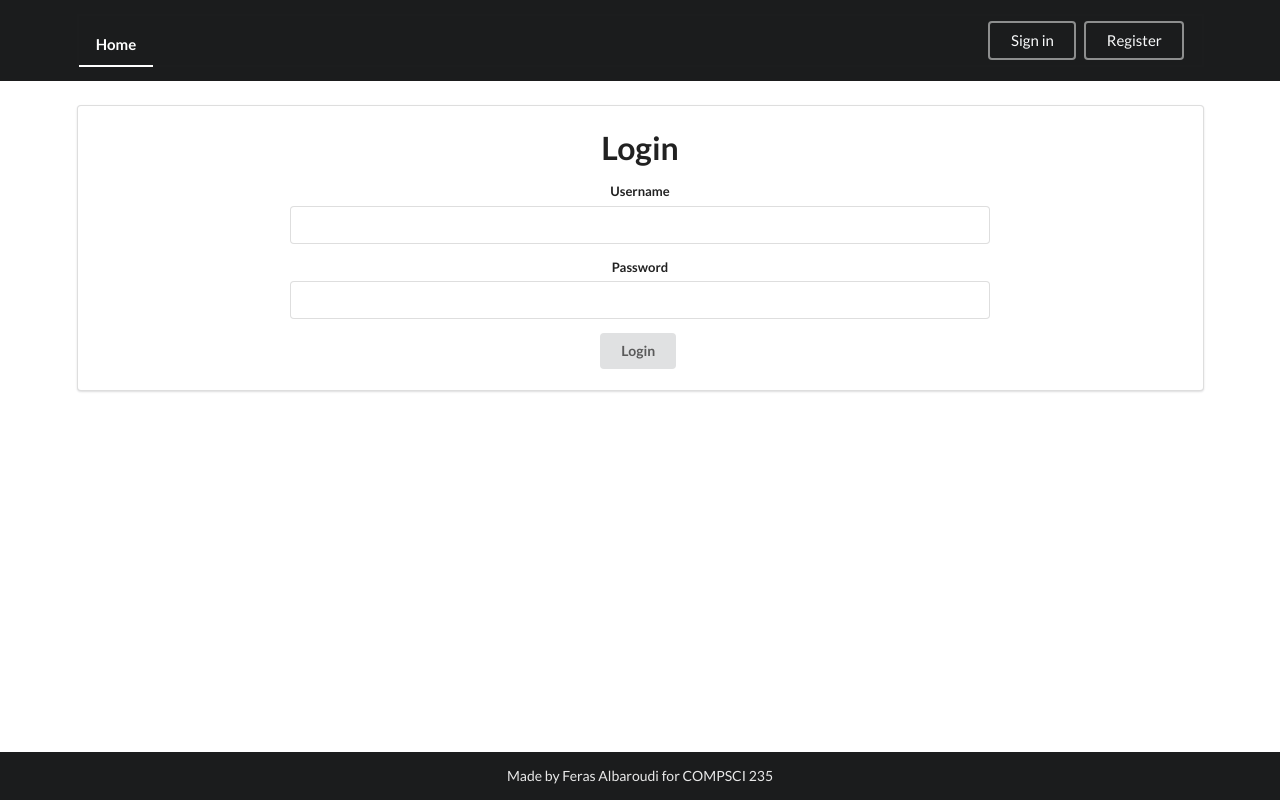
After one commit to NeedsSoySauce/MyMovieList, a Flask app: page /signin in a window 1280 px wide. The commit adds this page. Run offline with Flask 2, Linux system fonts and the light colour scheme.

Commit message:
Setup auth page layout

```diff
--- a/movie/__init__.py
+++ b/movie/__init__.py
@@ -44,6 +44,9 @@ def create_app(test_config=None):
         from .movie import movie
         app.register_blueprint(movie.movie_blueprint)
 
+        from .auth import auth
+        app.register_blueprint(auth.auth_blueprint)
+
         app.register_error_handler(404, page_not_found)
 
     return app
--- a/movie/authentication/authentication.py
+++ b/movie/auth/auth.py
@@ -8,19 +8,18 @@ from password_validator import PasswordValidator
 
 from functools import wraps
 
-import movie.utilities.utilities as utilities
-import movie.authentication.services as services
+import movie.auth.services as services
 import movie.adapters.repository as repo
 
 # Configure Blueprint.
-authentication_blueprint = Blueprint(
-    'authentication_bp', __name__, url_prefix='/authentication')
+auth_blueprint = Blueprint(
+    'auth_bp', __name__)
 
 
-@authentication_blueprint.route('/register', methods=['GET', 'POST'])
+@auth_blueprint.route('/register', methods=['GET', 'POST'])
 def register():
     form = RegistrationForm()
-    username_not_unique = None
+    is_username_unique = None
 
     if form.validate_on_submit():
         # Successful POST, i.e. the username and password have passed validation checking.
@@ -29,24 +28,22 @@ def register():
             services.add_user(form.username.data, form.password.data, repo.repo_instance)
 
             # All is well, redirect the user to the login page.
-            return redirect(url_for('authentication_bp.login'))
+            return redirect(url_for('auth_bp.login'))
         except services.NameNotUniqueException:
-            username_not_unique = 'Your username is already taken - please supply another'
+            is_username_unique = 'Your username is already taken - please supply another'
 
     # For a GET or a failed POST request, return the Registration Web page.
     return render_template(
-        'authentication/credentials.html',
+        'auth/credentials.html',
         title='Register',
         form=form,
-        username_error_message=username_not_unique,
-        handler_url=url_for('authentication_bp.register'),
-        selected_articles=utilities.get_selected_articles(),
-        tag_urls=utilities.get_tags_and_urls()
+        username_error_message=is_username_unique,
+        handler_url=url_for('auth_bp.register')
     )
 
 
-@authentication_blueprint.route('/login', methods=['GET', 'POST'])
-def login():
+@auth_blueprint.route('/signin', methods=['GET', 'POST'])
+def signin():
     form = LoginForm()
     username_not_recognised = None
     password_does_not_match_username = None
@@ -75,17 +72,15 @@ def login():
 
     # For a GET or a failed POST, return the Login Web page.
     return render_template(
-        'authentication/credentials.html',
+        'auth/credentials.html',
         title='Login',
         username_error_message=username_not_recognised,
         password_error_message=password_does_not_match_username,
-        form=form,
-        selected_articles=utilities.get_selected_articles(),
-        tag_urls=utilities.get_tags_and_urls()
+        form=form
     )
 
 
-@authentication_blueprint.route('/logout')
+@auth_blueprint.route('/logout')
 def logout():
     session.clear()
     return redirect(url_for('home_bp.home'))
@@ -95,8 +90,9 @@ def login_required(view):
     @wraps(view)
     def wrapped_view(**kwargs):
         if 'username' not in session:
-            return redirect(url_for('authentication_bp.login'))
+            return redirect(url_for('auth_bp.login'))
         return view(**kwargs)
+
     return wrapped_view
 
 
--- a/movie/authentication/services.py
+++ b/movie/auth/services.py
@@ -1,7 +1,7 @@
 from werkzeug.security import generate_password_hash, check_password_hash
 
 from movie.adapters.repository import AbstractRepository
-from movie.domain.model import User
+from movie.domain.user import User
 
 
 class NameNotUniqueException(Exception):
--- /dev/null
+++ b/movie/templates/auth/credentials.html
@@ -0,0 +1,21 @@
+{% extends 'layout.html' %}
+
+{% block content %}
+<section class="ui center aligned segment padded">
+    <div class="ui text container">
+        <h1 class="ui icon header huge">{{ title }}</h1>
+        <form method="POST" action="{{ handler_url }}" class="ui form">
+            {{ form.csrf_token }} <!-- Need to include this token - Flask WTForms requires it. -->
+            <div class="field">
+                {{ form.username.label }}
+                {{ form.username }}
+            </div>
+            <div class="field">
+                {{ form.password.label }}
+                {{ form.password }}
+            </div>
+            {{ form.submit(class_="ui button")}}
+        </form>
+    </div>
+</section>
+{% endblock %}
--- a/movie/templates/home/home.html
+++ b/movie/templates/home/home.html
@@ -1,4 +1,5 @@
-{% extends 'layout.html' %} {% block content %}
+{% extends 'layout.html' %}
+{% block content %}
 <section class="ui center aligned segment padded">
     <div class="ui text container">
         <h1 class="ui icon header huge">
--- a/movie/templates/movie/movie.html
+++ b/movie/templates/movie/movie.html
@@ -1,4 +1,5 @@
-{% extends 'layout.html' %} {% block content %}
+{% extends 'layout.html' %}
+{% block content %}
 <section class="ui segment basic padded">
     <h1 class="ui top attached block header">
         {{ movie.title }}
--- a/movie/templates/navigation.html
+++ b/movie/templates/navigation.html
@@ -4,8 +4,8 @@
             <div class="ui large secondary inverted pointing menu">
                 <a class="active item" href="{{ url_for('home_bp.home') }}">Home</a>
                 <div class="right item">
-                    <a class="ui inverted button basic" id="sign-in">Sign in</a>
-                    <a class="ui inverted button basic">Register</a>
+                    <a class="ui inverted button basic" id="sign-in" href="{{ url_for('auth_bp.signin') }}">Sign in</a>
+                    <a class="ui inverted button basic" href="{{ url_for('auth_bp.register') }}">Register</a>
                 </div>
             </div>
         </div>
--- a/movie/templates/search/search.html
+++ b/movie/templates/search/search.html
@@ -1,4 +1,5 @@
-{% extends 'layout.html' %} {% block content %}
+{% extends 'layout.html' %}
+{% block content %}
 <section class="ui segment basic padded">
     {% if movies %}
     <h1 class="ui header center aligned">
```
Also changed, not shown: movie/templates/authentication/credentials.html (deleted, +0 -41 lines), tests/e2e/test_app.py (+8 -0 lines), movie/auth/__init__.py (added).
